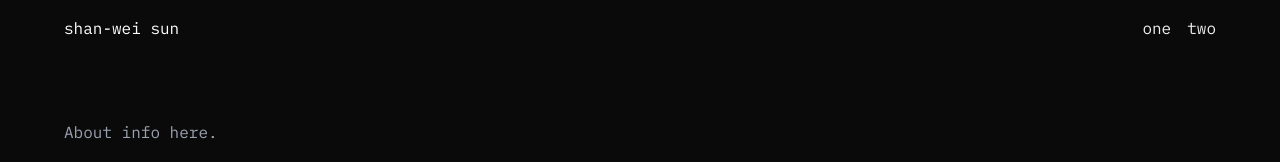
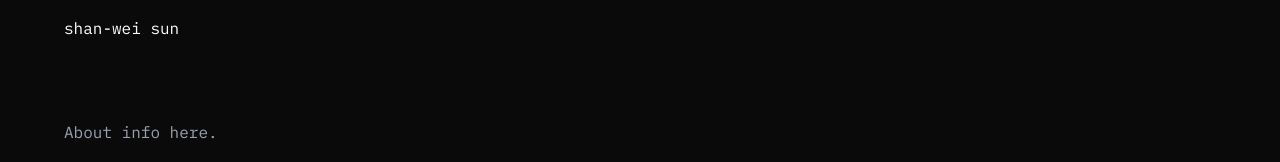
Before and after one commit to ssun5/ssun5.github.io, an Eleventy site: page src/about.md in a window 1280 px wide. Shown: the top 162 px of the page. Built offline with nearby package versions, Linux system fonts and the light colour scheme; Eleventy itself is replaced by a stand-in of ours; files that its build step writes are made by us from their sources.

Commit message:
temporarily remove nav forward/back option

```diff
--- a/src/_includes/nav.html
+++ b/src/_includes/nav.html
@@ -2,10 +2,10 @@
     <div class="flex-row flex self-start">
         <a href="/index">shan-wei sun</a>
     </div>
-    <div class="flex-row flex self-end">
+    <!-- <div class="flex-row flex self-end">
         <div class="mr-4">one</div>
         <div>two</div>
-    </div>
+    </div> -->
 </nav>
 <script defer>
     // add event listener
```
